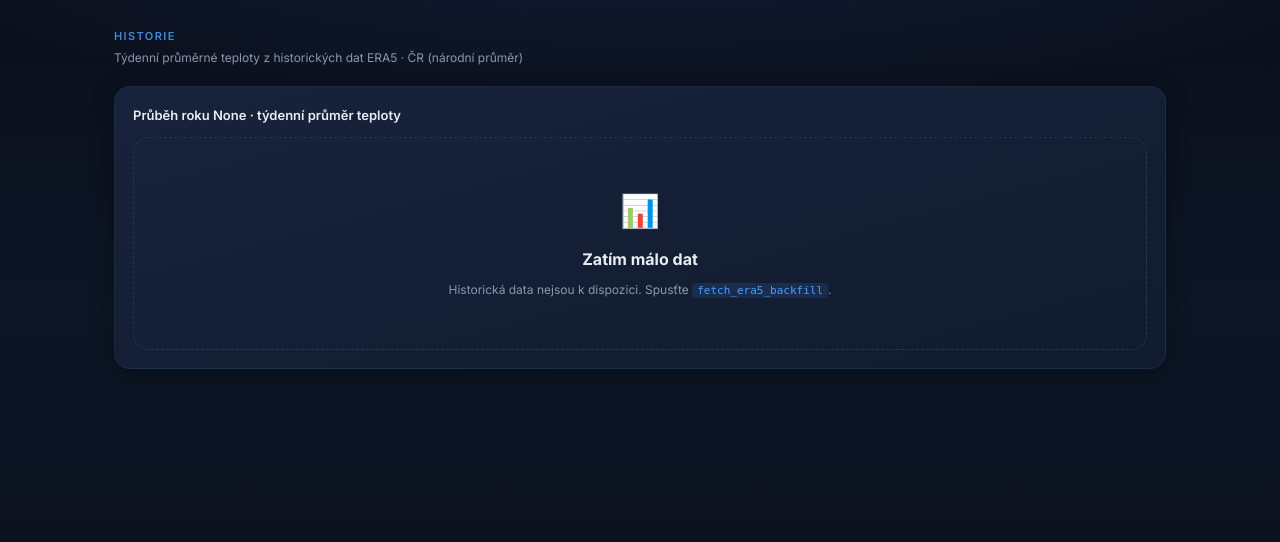
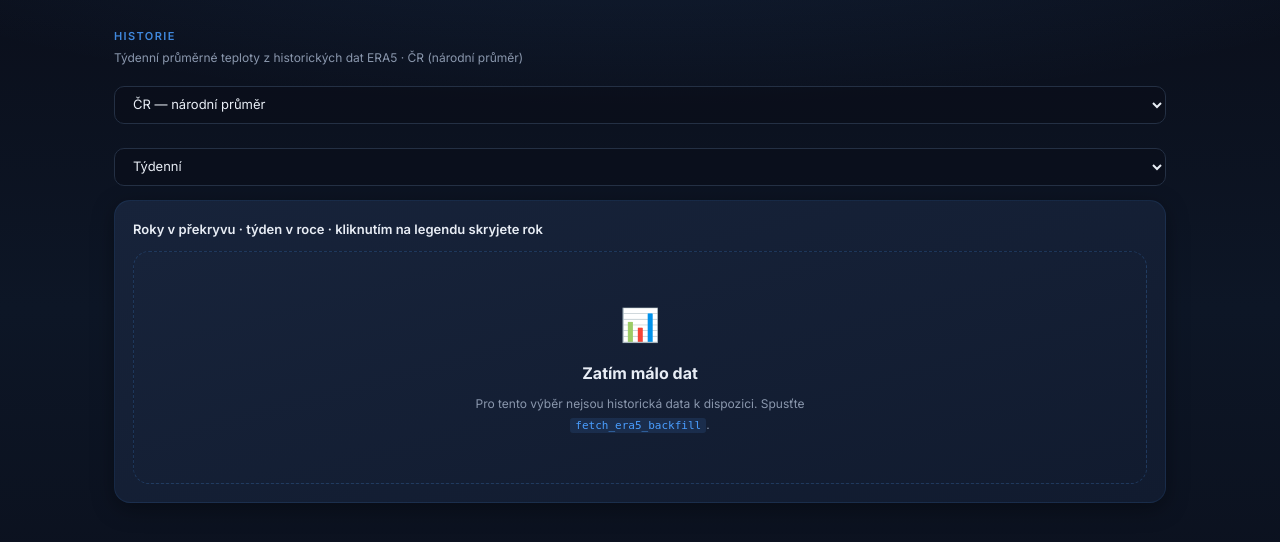
Before and after one commit to noxvex/weather-dashboard, a Django app: page /historie/ in a window 1280 px wide. Shown: the part 52-594 px from the top of the page. Run offline with Django 5.2, Linux system fonts and the light colour scheme; a user stored in the database is signed in; tables that the repository leaves empty hold one stand-in row (values such as "Sample post"); some libraries are stand-ins or nearby versions.

Commit message:
Phase 5 steps 4-6: multi-year overlay, point/granularity controls, polish
All years 2015-now as separate Plotly traces on a shared week-of-year or
day-of-year axis, distinct palette with the latest year emphasized, native
legend toggling. Controls: CZ/SK national aggregates + all 22 points,
weekly/daily granularity (EXTRACT(DOY) via custom Func). Loading state on
selection change, empty state for selections without data.

Co-Authored-By: Claude Sonnet 4.6 <noreply@anthropic.com>

```diff
--- a/notes/views.py
+++ b/notes/views.py
@@ -1,5 +1,8 @@
 from collections import defaultdict
 from datetime import date, timedelta
+
+from django.db.models import Avg, F, Func, IntegerField
+from django.db.models.functions import ExtractIsoYear, ExtractWeek, ExtractYear
 
 from django.contrib.auth import get_user_model
 from django.contrib.auth.decorators import login_required
@@ -460,49 +463,85 @@ def point_detail(request):
 
 # ── Historie (ERA5 multi-year overlay) ──────────────────────────────────────
 
-def _historical_weekly(country=None, point_id=None):
+class _ExtractDoy(Func):
+    """EXTRACT(DOY FROM date) — day-of-year 1–366. Django has no built-in for this."""
+    template = "EXTRACT(DOY FROM %(expressions)s)"
+    output_field = IntegerField()
+
+
+def _historical_series(country=None, point_id=None, granularity="w"):
     """
-    Weekly mean temperature per (ISO year, ISO week), aggregated in SQL.
-    Mean = Avg of the daily midpoint (temp_min + temp_max) / 2.
-    Returns ~52 rows per year instead of thousands of raw daily rows.
+    Temperature series aggregated in SQL, grouped by (year, x) where x is
+    ISO week-of-year (weekly) or day-of-year (daily). Temp = Avg of the
+    daily midpoint (temp_min + temp_max) / 2 — for national aggregates this
+    also averages across all points of the country in the same GROUP BY.
     """
-    from django.db.models import Avg, F
-    from django.db.models.functions import ExtractIsoYear, ExtractWeek
-
     qs = HistoricalActual.objects.all()
     if point_id is not None:
         qs = qs.filter(point_id=point_id)
     elif country is not None:
         qs = qs.filter(point__country=country)
 
+    if granularity == "d":
+        # Day-of-year pairs with the calendar year
+        qs = qs.annotate(year=ExtractYear("date"), x=_ExtractDoy("date"))
+    else:
+        # ISO week pairs with the ISO year (Dec 29–31 can belong to week 1 of the next year)
+        qs = qs.annotate(year=ExtractIsoYear("date"), x=ExtractWeek("date"))
+
     return list(
-        qs.annotate(year=ExtractIsoYear("date"), week=ExtractWeek("date"))
-        .values("year", "week")
+        qs.values("year", "x")
         .annotate(temp=Avg((F("temp_min") + F("temp_max")) / 2.0))
-        .order_by("year", "week")
+        .order_by("year", "x")
     )
 
 
 @login_required
 def historie(request):
-    # Step 3 scope: national CZ aggregate, most recent FULL year only.
-    rows = _historical_weekly(country="CZ")
+    points = list(WeatherPoint.objects.order_by("country", "name"))
 
-    years = sorted({r["year"] for r in rows})
-    today = date.today()
-    # Most recent year with data that is not the current (partial) year
-    full_years = [y for y in years if y < today.year]
-    display_year = full_years[-1] if full_years else (years[-1] if years else None)
+    sel = request.GET.get("bod", "cz")
+    gran = request.GET.get("g", "w")
+    if gran not in ("w", "d"):
+        gran = "w"
 
-    series = {"year": display_year, "weeks": [], "temps": []}
-    if display_year is not None:
-        for r in rows:
-            if r["year"] == display_year and r["temp"] is not None:
-                series["weeks"].append(r["week"])
-                series["temps"].append(round(r["temp"], 1))
+    country = None
+    point_id = None
+    if sel == "cz":
+        country, selection_label = "CZ", "ČR (národní průměr)"
+    elif sel == "sk":
+        country, selection_label = "SK", "SR (národní průměr)"
+    else:
+        point = next((p for p in points if str(p.pk) == sel), None)
+        if point is None:
+            sel, country, selection_label = "cz", "CZ", "ČR (národní průměr)"
+        else:
+            point_id, selection_label = point.pk, f"{point.name} ({point.country})"
+
+    rows = _historical_series(country=country, point_id=point_id, granularity=gran)
+
+    # One trace per year: {year, x: [...], temps: [...]}
+    by_year = {}
+    for r in rows:
+        if r["temp"] is None:
+            continue
+        by_year.setdefault(r["year"], {"x": [], "temps": []})
+        by_year[r["year"]]["x"].append(int(r["x"]))
+        by_year[r["year"]]["temps"].append(round(r["temp"], 1))
+
+    chart = {
+        "granularity": gran,
+        "years": [
+            {"year": y, "x": s["x"], "temps": s["temps"]}
+            for y, s in sorted(by_year.items())
+        ],
+    }
 
     return render(request, "notes/historie.html", {
-        "chart_json": series,  # raw dict — json_script serializes it (never pre-dump!)
-        "display_year": display_year,
-        "has_data": bool(series["weeks"]),
+        "chart_json": chart,  # raw dict — json_script serializes it (never pre-dump!)
+        "has_data": bool(chart["years"]),
+        "points": points,
+        "sel": sel,
+        "gran": gran,
+        "selection_label": selection_label,
     })
--- a/templates/notes/historie.html
+++ b/templates/notes/historie.html
@@ -10,17 +10,37 @@
 {% block content %}
 
 <div class="eyebrow">Historie</div>
-<p class="page-sub">Týdenní průměrné teploty z historických dat ERA5 · ČR (národní průměr)</p>
+<p class="page-sub">
+    {% if gran == "d" %}Denní{% else %}Týdenní{% endif %} průměrné teploty z historických dat ERA5 · {{ selection_label }}
+</p>
+
+{# ── Controls: point selector + granularity toggle ── #}
+<form method="get" id="hist-form" style="margin-bottom:0; display:flex; gap:10px; align-items:center; flex-wrap:wrap;">
+    <select name="bod" class="point-select" onchange="histSubmit(this.form)">
+        <option value="cz" {% if sel == "cz" %}selected{% endif %}>ČR — národní průměr</option>
+        <option value="sk" {% if sel == "sk" %}selected{% endif %}>SR — národní průměr</option>
+        {% for p in points %}
+            <option value="{{ p.pk }}" {% if sel == p.pk|stringformat:"s" %}selected{% endif %}>
+                {{ p.name }} ({{ p.country }})
+            </option>
+        {% endfor %}
+    </select>
+    <select name="g" class="point-select" onchange="histSubmit(this.form)">
+        <option value="w" {% if gran == "w" %}selected{% endif %}>Týdenní</option>
+        <option value="d" {% if gran == "d" %}selected{% endif %}>Denní</option>
+    </select>
+</form>
 
 <div class="card">
-    <div class="card-title">Průběh roku {{ display_year }} · týdenní průměr teploty</div>
+    <div class="card-title">Roky v překryvu · {% if gran == "d" %}den v roce{% else %}týden v roce{% endif %} · kliknutím na legendu skryjete rok</div>
     {% if has_data %}
-        <div id="hist-chart" style="width:100%; height:340px;"></div>
+        <div id="hist-loading" style="display:none; color:var(--muted); font-size:12px; padding:24px 0; text-align:center;">Načítám…</div>
+        <div id="hist-chart" style="width:100%; height:420px;"></div>
     {% else %}
         <div class="coming-soon">
             <span class="cs-icon">📊</span>
             <h3>Zatím málo dat</h3>
-            <p>Historická data nejsou k dispozici. Spusťte <code>fetch_era5_backfill</code>.</p>
+            <p>Pro tento výběr nejsou historická data k dispozici. Spusťte <code>fetch_era5_backfill</code>.</p>
         </div>
     {% endif %}
 </div>
@@ -28,20 +48,45 @@
 {% endblock %}
 
 {% block extra_js %}
+<script>
+// Show loading state while the page reloads with the new selection
+function histSubmit(form) {
+    const chart = document.getElementById('hist-chart');
+    const loading = document.getElementById('hist-loading');
+    if (chart) chart.style.opacity = '0.25';
+    if (loading) loading.style.display = 'block';
+    form.submit();
+}
+</script>
 {% if has_data %}
 {{ chart_json|json_script:"hist-chart-data" }}
 <script>
 (function () {
     const raw = JSON.parse(document.getElementById('hist-chart-data').textContent);
-    if (!raw.weeks || !raw.weeks.length) return;
+    if (!raw.years || !raw.years.length) return;
 
-    const traces = [{
-        x: raw.weeks,
-        y: raw.temps,
-        type: 'scatter', mode: 'lines', name: String(raw.year),
-        line: { color: '#4A9EFF', width: 2, shape: 'spline' },
-        hovertemplate: 'týden %{x}: %{y:.1f}°C<extra>' + raw.year + '</extra>',
-    }];
+    // Dark-theme-friendly palette; oldest years muted blues, recent years hot.
+    // The most recent year is drawn last (on top) and thicker.
+    const palette = [
+        '#3D5A80', '#4A6FA5', '#5B8BD4', '#4A9EFF', '#2DD4BF',
+        '#6EE7B7', '#FDE047', '#FBBF24', '#FB923C', '#F87171',
+        '#F472B6', '#E8EDF5',
+    ];
+    const daily = raw.granularity === 'd';
+    const last = raw.years.length - 1;
+
+    const traces = raw.years.map((yr, i) => ({
+        x: yr.x,
+        y: yr.temps,
+        type: 'scatter', mode: 'lines', name: String(yr.year),
+        line: {
+            color: palette[i % palette.length],
+            width: i === last ? 2.5 : 1.2,
+            shape: daily ? 'linear' : 'spline',
+        },
+        opacity: i === last ? 1 : 0.75,
+        hovertemplate: '%{y:.1f}°C<extra>' + yr.year + '</extra>',
+    }));
 
     const layout = {
         paper_bgcolor: 'transparent',
@@ -49,12 +94,12 @@
         font: { color: '#8A97AD', family: 'Inter, sans-serif', size: 10 },
         margin: { t: 6, r: 10, b: 34, l: 36 },
         xaxis: {
-            title: { text: 'týden v roce', font: { size: 10 } },
+            title: { text: daily ? 'den v roce' : 'týden v roce', font: { size: 10 } },
             gridcolor: 'rgba(36,48,68,0.6)',
             tickcolor: 'transparent',
             tickfont: { size: 10, color: '#8A97AD' },
             showline: false,
-            range: [1, 53],
+            range: daily ? [1, 366] : [1, 53],
         },
         yaxis: {
             gridcolor: 'rgba(36,48,68,0.5)',
@@ -67,7 +112,7 @@
         legend: {
             font: { size: 10, color: '#8A97AD' },
             bgcolor: 'transparent',
-            orientation: 'h', x: 0, y: 1.12,
+            orientation: 'h', x: 0, y: 1.14,
         },
         hovermode: 'x unified',
         hoverlabel: {
```
